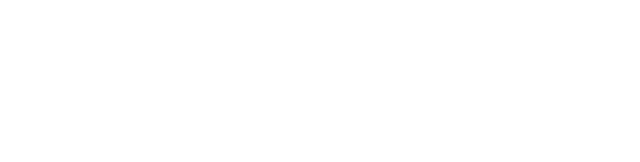
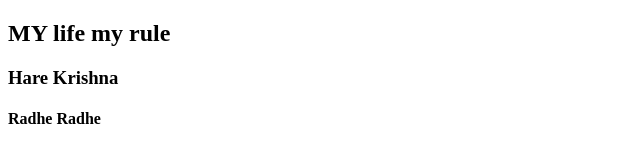
Before and after one commit to moumitapaulmoumi/my-second-repo, a plain HTML site: page index.html in a window 1280 px wide. Shown: the whole page, without its empty margins (0-640 px from the left). Drawn offline with Linux system fonts and the light colour scheme.

Commit message:
added header

```diff
--- a/index.html
+++ b/index.html
@@ -7,6 +7,8 @@
   <title>my-second-repo</title>
 </head>
 <body>
-
+  <h2> MY life my rule</h2>
+  <h3>Hare Krishna</h3>
+  <h4>Radhe Radhe</h4>
 </body>
 </html>
```
